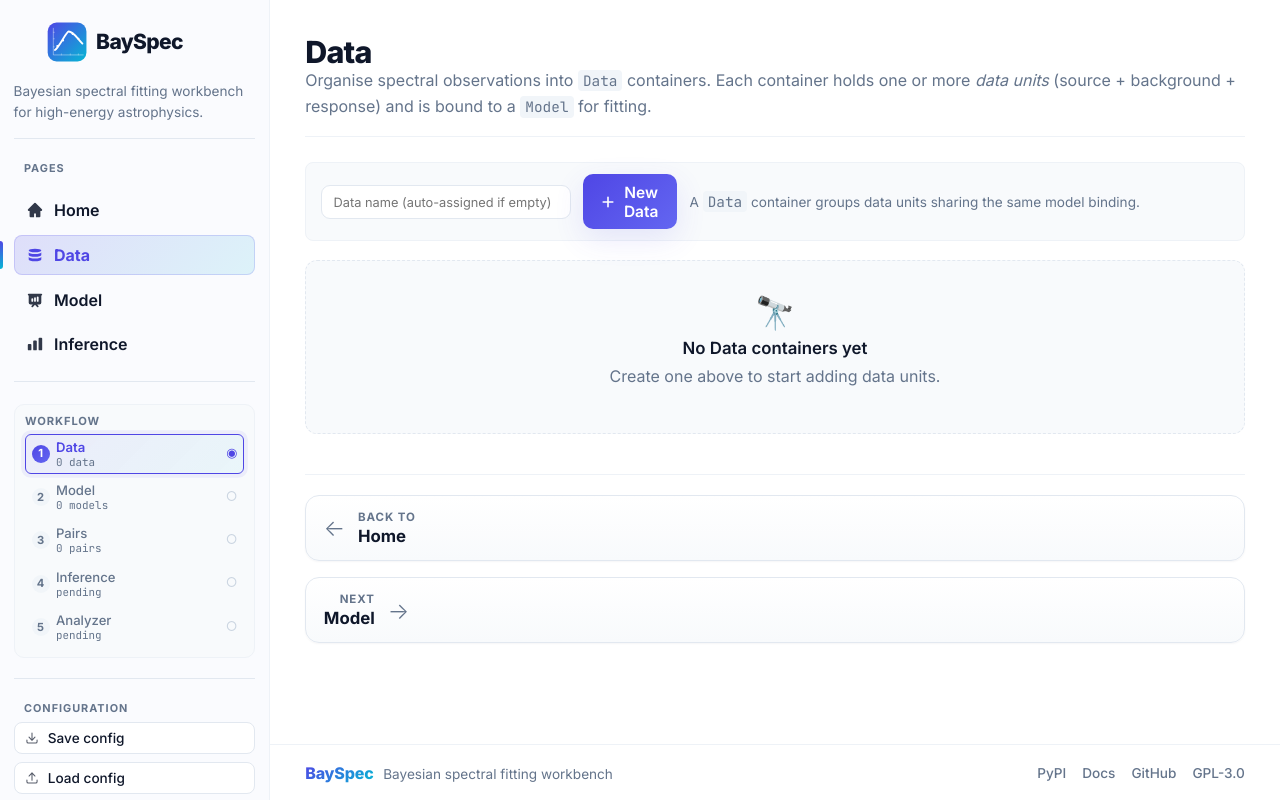
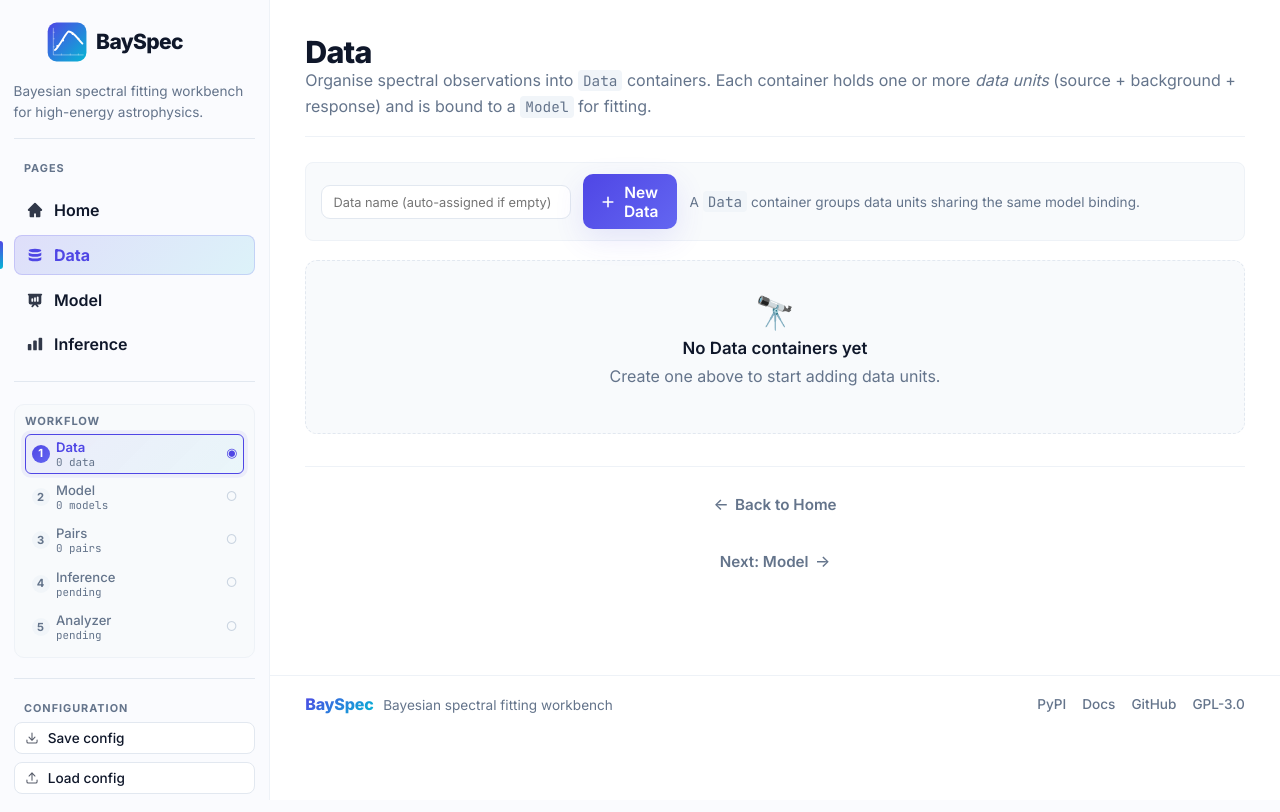
Before and after one commit to jyangch/bayspec_app, a FastAPI app: page /data in a window 1280 px wide. Run offline with FastAPI, Linux system fonts and the light colour scheme; some libraries are stand-ins or nearby versions.

Commit message:
Simplify page-nav to a single inline row
Drop the two big gradient cards in favour of a single row of plain
text links: '← Back to X' on the left, 'Next: Y →' on the right.
Just border-top + 1rem padding above; no shadows, no per-card
backgrounds. CSS for .page-nav-body / .page-nav-label / .page-nav-
title (no longer used) is removed; .page-nav-link becomes a muted
inline-flex anchor that picks up indigo on hover.

```diff
--- a/static/style.css
+++ b/static/style.css
@@ -1741,60 +1741,29 @@ details[open] .howto-summary::before { transform: rotate(90deg); }
 .page-nav {
   display: flex;
   justify-content: space-between;
-  align-items: stretch;
+  align-items: center;
   gap: 1rem;
-  margin: 2.5rem 0 .8rem;
-  padding-top: 1.2rem;
+  margin: 2rem 0 .4rem;
+  padding-top: 1rem;
   border-top: 1px solid var(--border-soft);
 }
 .page-nav-link {
-  display: flex;
-  align-items: center;
-  gap: .8rem;
-  padding: .9rem 1.1rem;
-  border-radius: 14px;
-  border: 1px solid var(--border);
-  background: linear-gradient(180deg, #FFFFFF 0%, var(--surface) 100%);
+  display: inline-flex;
+  align-items: baseline;
+  gap: .4rem;
+  font-size: .95rem;
+  font-weight: 600;
+  color: var(--text-muted);
   text-decoration: none;
-  color: var(--text);
-  min-width: 14rem;
-  box-shadow: var(--shadow-sm);
-  transition: transform .15s, border-color .15s, box-shadow .15s, color .15s;
+  transition: color .15s;
 }
 .page-nav-link:hover {
+  color: var(--primary);
   text-decoration: none;
-  border-color: var(--primary);
-  box-shadow: var(--shadow-md);
-  color: var(--primary);
-}
-.page-nav-prev:hover { transform: translateX(-3px); }
-.page-nav-next:hover { transform: translateX(3px); }
-.page-nav-body { display: flex; flex-direction: column; gap: .1rem; min-width: 0; }
-.page-nav-prev .page-nav-body { align-items: flex-start; }
-.page-nav-next .page-nav-body { align-items: flex-end; }
-.page-nav-label {
-  font-size: .72rem;
-  font-weight: 700;
-  letter-spacing: .08em;
-  text-transform: uppercase;
-  color: var(--text-muted);
-}
-.page-nav-title {
-  font-size: 1.05rem;
-  font-weight: 700;
-  color: inherit;
 }
 .page-nav-arrow {
-  font-size: 1.4rem;
-  font-weight: 300;
-  color: var(--text-muted);
-  flex-shrink: 0;
-  transition: color .15s, transform .15s;
-}
-.page-nav-link:hover .page-nav-arrow { color: var(--primary); }
-@media (max-width: 768px) {
-  .page-nav { flex-direction: column; }
-  .page-nav-link { min-width: 0; width: 100%; }
+  font-size: 1rem;
+  font-weight: 500;
 }
 
 /* ===== Page footer (every page) ===== */
--- a/templates/data.html
+++ b/templates/data.html
@@ -30,19 +30,11 @@
 {% include "partials/data_list.html" %}
 
 <nav class="page-nav" aria-label="Page navigation">
-  <a class="page-nav-link page-nav-prev" href="/">
-    <span class="page-nav-arrow">←</span>
-    <span class="page-nav-body">
-      <span class="page-nav-label">Back to</span>
-      <span class="page-nav-title">Home</span>
-    </span>
+  <a class="page-nav-link" href="/">
+    <span class="page-nav-arrow">←</span> Back to Home
   </a>
-  <a class="page-nav-link page-nav-next" href="/model">
-    <span class="page-nav-body">
-      <span class="page-nav-label">Next</span>
-      <span class="page-nav-title">Model</span>
-    </span>
-    <span class="page-nav-arrow">→</span>
+  <a class="page-nav-link" href="/model">
+    Next: Model <span class="page-nav-arrow">→</span>
   </a>
 </nav>
 {% endblock %}
```
Also changed, not shown: templates/infer.html (+4 -12 lines), templates/model.html (+4 -12 lines).
